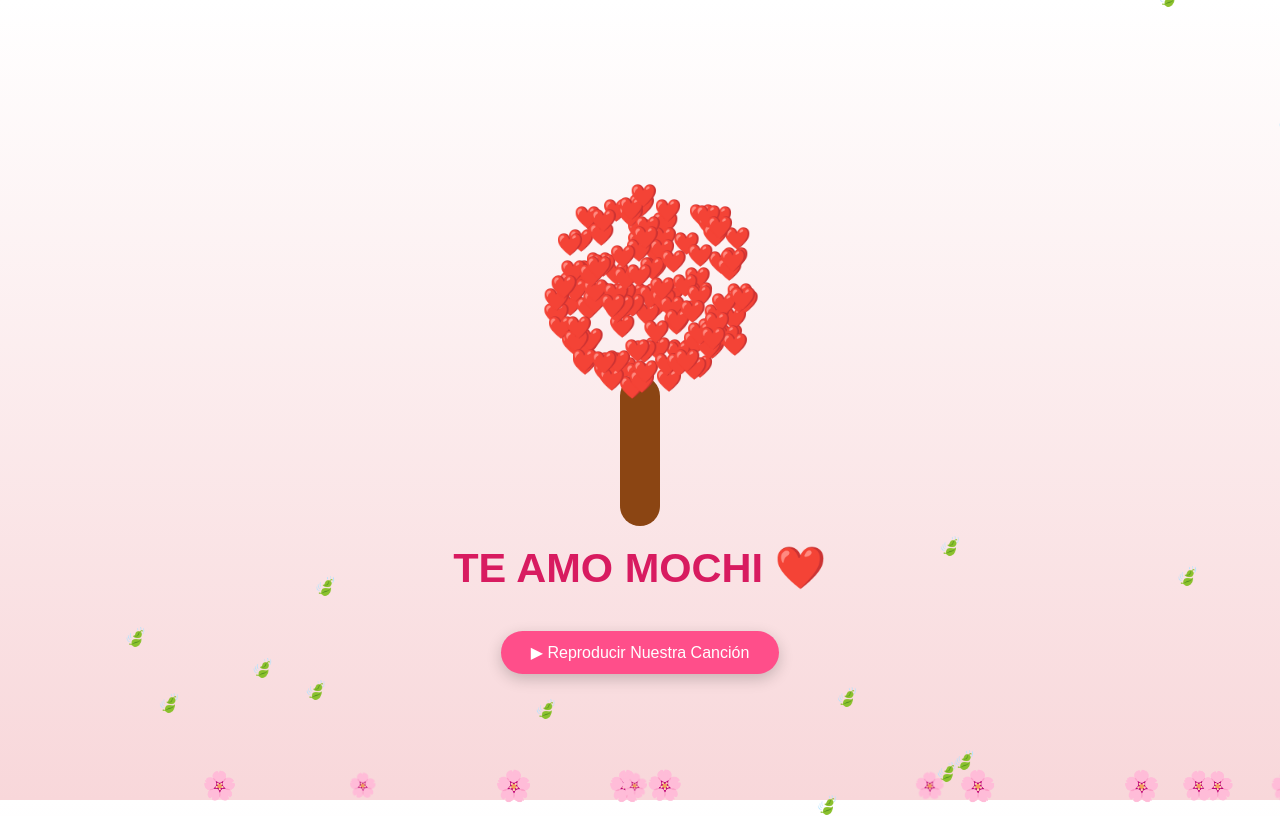
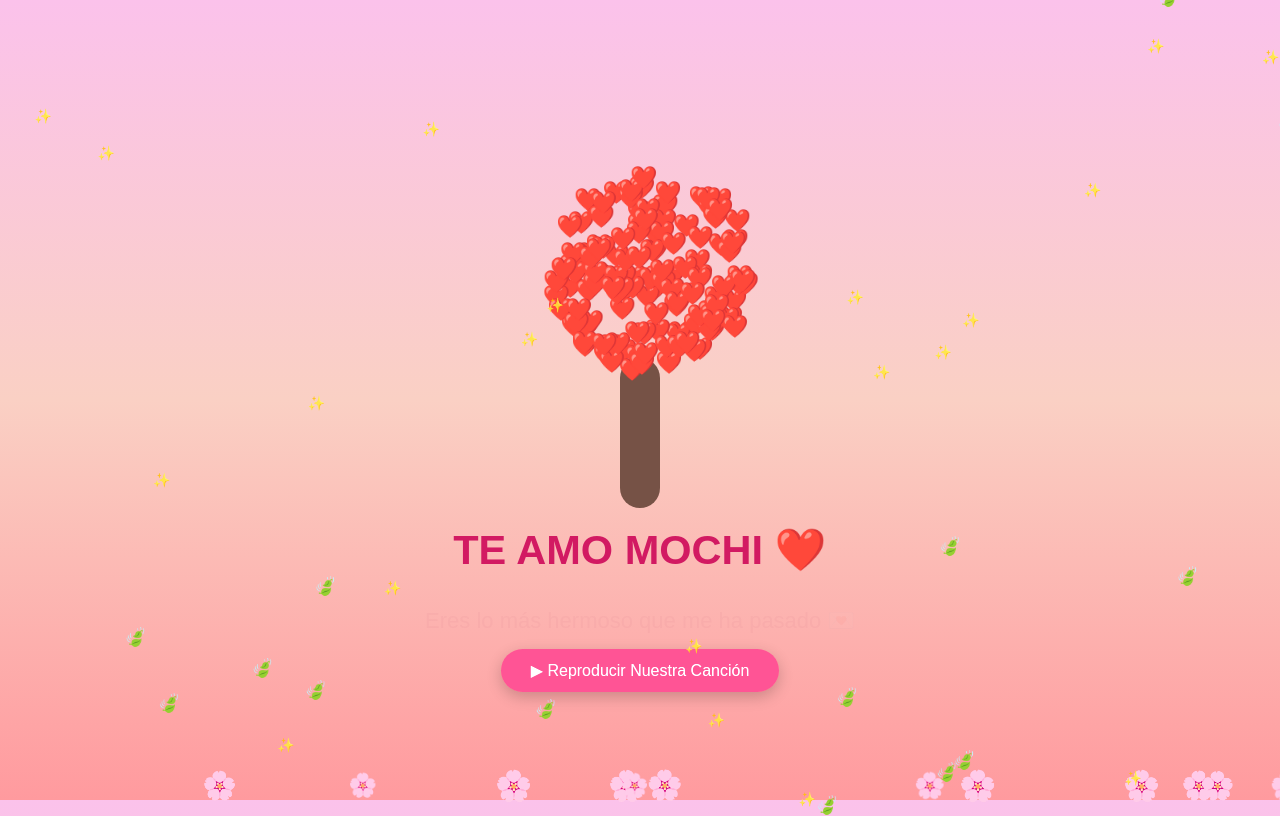
Before and after one commit to oce1ans/oce1ansmochi.github.io, a plain HTML site: page index.html in a window 1280 px wide. Shown: the top 816 px of the page. Drawn offline with Linux system fonts and the light colour scheme.

Commit message:
Update index.html

```diff
--- a/index.html
+++ b/index.html
@@ -7,20 +7,27 @@
 body{
     margin:0;
     height:100vh;
-    background:linear-gradient(to top,#f8d7da,#fff);
+    overflow:hidden;
     display:flex;
     flex-direction:column;
     justify-content:center;
     align-items:center;
     font-family:Arial, sans-serif;
-    overflow:hidden;
+    background:linear-gradient(to top,#ff9a9e,#fad0c4,#fbc2eb);
+    animation:sky 10s infinite alternate;
 }
 
-/* Texto */
+/* Cielo animado */
+@keyframes sky{
+    from{filter:brightness(1);}
+    to{filter:brightness(1.1);}
+}
+
+/* Texto principal */
 h1{
     margin-top:20px;
     font-size:38px;
-    color:#d81b60;
+    color:#c2185b;
     animation:latido 1.5s infinite;
 }
 
@@ -30,6 +37,15 @@ h1{
     100%{transform:scale(1);}
 }
 
+/* Mensaje secreto */
+#mensaje{
+    opacity:0;
+    margin-top:10px;
+    font-size:22px;
+    color:#880e4f;
+    transition:2s;
+}
+
 /* Árbol */
 .tree{
     position:relative;
@@ -37,7 +53,6 @@ h1{
     height:400px;
 }
 
-/* Tronco */
 .trunk{
     position:absolute;
     bottom:0;
@@ -45,11 +60,10 @@ h1{
     transform:translateX(-50%);
     width:40px;
     height:150px;
-    background:#8B4513;
+    background:#6d4c41;
     border-radius:20px;
 }
 
-/* Copa */
 .crown{
     position:absolute;
     bottom:120px;
@@ -59,7 +73,7 @@ h1{
     height:220px;
 }
 
-/* Corazones del árbol */
+/* Corazones */
 .heart{
     position:absolute;
     font-size:22px;
@@ -72,7 +86,7 @@ h1{
     100%{transform:translateY(0);}
 }
 
-/* Corazones cayendo */
+/* Hojas cayendo */
 .falling{
     position:absolute;
     top:-50px;
@@ -84,7 +98,7 @@ h1{
     to{ transform:translateY(110vh); }
 }
 
-/* Flores abajo */
+/* Flores */
 .flower{
     position:absolute;
     bottom:0;
@@ -95,6 +109,18 @@ h1{
 @keyframes grow{
     from{ transform:scale(0.8); }
     to{ transform:scale(1.2); }
+}
+
+/* Brillitos */
+.sparkle{
+    position:absolute;
+    font-size:14px;
+    animation:blink 2s infinite alternate;
+}
+
+@keyframes blink{
+    from{opacity:0.3;}
+    to{opacity:1;}
 }
 
 /* Botón */
@@ -126,6 +152,7 @@ button:hover{
 </div>
 
 <h1>TE AMO MOCHI ❤️</h1>
+<div id="mensaje">Eres lo más hermoso que me ha pasado 💌</div>
 
 <button onclick="document.getElementById('musica').play()">
 ▶ Reproducir Nuestra Canción
@@ -138,7 +165,7 @@ button:hover{
 <script>
 const crown = document.getElementById("crown");
 
-/* Crear copa con forma circular */
+/* Copa redonda */
 for(let i=0;i<140;i++){
     let heart=document.createElement("div");
     heart.className="heart";
@@ -156,7 +183,7 @@ for(let i=0;i<140;i++){
     crown.appendChild(heart);
 }
 
-/* Corazones cayendo */
+/* Hojas cayendo */
 for(let i=0;i<15;i++){
     let fall=document.createElement("div");
     fall.className="falling";
@@ -166,7 +193,7 @@ for(let i=0;i<15;i++){
     document.body.appendChild(fall);
 }
 
-/* Flores abajo */
+/* Flores */
 for(let i=0;i<12;i++){
     let flower=document.createElement("div");
     flower.className="flower";
@@ -175,6 +202,21 @@ for(let i=0;i<12;i++){
     flower.style.animationDelay=(Math.random()*3)+"s";
     document.body.appendChild(flower);
 }
+
+/* Brillitos */
+for(let i=0;i<20;i++){
+    let sparkle=document.createElement("div");
+    sparkle.className="sparkle";
+    sparkle.innerHTML="✨";
+    sparkle.style.left=Math.random()*100+"%";
+    sparkle.style.top=Math.random()*100+"%";
+    document.body.appendChild(sparkle);
+}
+
+/* Mostrar mensaje después de 5 segundos */
+setTimeout(()=>{
+    document.getElementById("mensaje").style.opacity="1";
+},5000);
 </script>
 
 </body>
```
